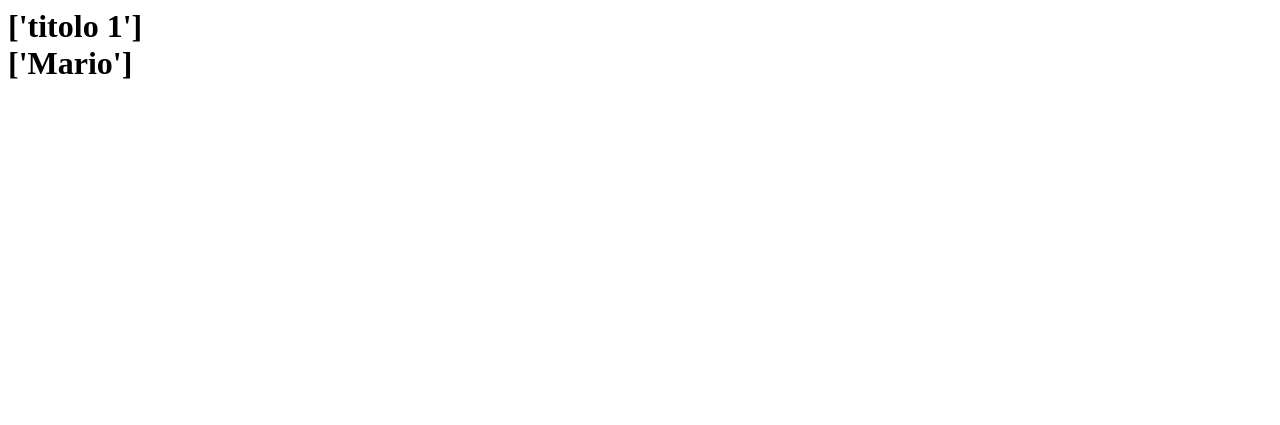
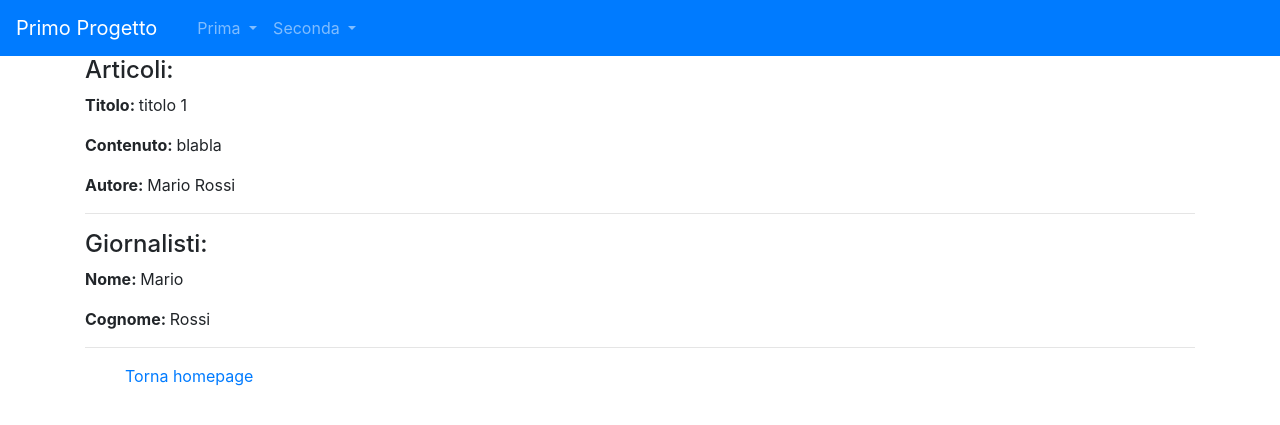
Before and after one commit to Niko3102/primo_progetto, a Django app: page /news/ in a window 1280 px wide. Shown: the top 425 px of the page. Run offline with Django 3.2, Linux system fonts and the light colour scheme; data comes from the database, SQL or seed files in the repository.

Commit message:
fine L16

```diff
--- /dev/null
+++ b/news/templates/homepage2.html
@@ -0,0 +1,22 @@
+{% extends 'base.html'%}
+{%block title%}
+    Articoli e Giornalisti
+{%endblock title%}
+{%block content%}
+<h4>Articoli:</h4>
+    {% for articolo in articoli %}
+        <p><strong>Titolo: </strong>{{ articolo.titolo }}</p>
+        <p> <strong>Contenuto: </strong>{{ articolo.contenuto }}</p>
+        <p> <strong>Autore: </strong>{{ articolo.giornalista}}</p>
+        <hr>
+{% endfor %}
+<h4>Giornalisti:</h4>
+    {% for giornalista in giornalisti %}
+        <p><strong>Nome: </strong>{{ giornalista.nome }}</p>
+        <p><strong>Cognome: </strong>{{ giornalista.cognome }}</p>
+        <hr>
+    {% endfor %}
+<ol>
+    <a href="{% url 'home'%}">Torna homepage</a>
+</ol>
+{%endblock content%}
--- a/news/views.py
+++ b/news/views.py
@@ -1,16 +1,9 @@
-from django.http import HttpResponse
+from django.shortcuts import render
 from .models import Articolo, Giornalista
 
 def home(request):
-    a = []
-    g = []
-    for art in Articolo.objects.all():
-        a.append(art.titolo)
-
-    for gio in Giornalista.objects.all():
-        g.append(gio.nome)
-
-    response = str(a) + "<br>" + str(g)
-    print(response)
-
-    return HttpResponse("<h1>" + response + "</h1>")
+    articoli = Articolo.objects.all()
+    giornalisti = Giornalista.objects.all()
+    context = {"articoli": articoli, "giornalisti": giornalisti}
+    print(context)
+    return render(request, "homepage2.html", context)
--- a/prima_app/templates/homepage.html
+++ b/prima_app/templates/homepage.html
@@ -19,4 +19,8 @@
         <li><a href="{% url 'seconda_app:elif'%}">esempio elif</a></li>
         <li><a href="{% url 'seconda_app:for'%}">esempio for</a></li>
     </ol>
+    <h3>News</h3>
+    <ol>
+        <li><a href="{% url 'news:homeview'%}">homepage|news</a></li>
+    </ol>
 {%endblock content%}
--- a/primo_progetto/settings.py
+++ b/primo_progetto/settings.py
@@ -60,7 +60,8 @@ TEMPLATES = [
         'BACKEND': 'django.template.backends.django.DjangoTemplates',
         'DIRS': [os.path.join(BASE_DIR, 'prima_app/templates'),
                  os.path.join(BASE_DIR, 'seconda_app/templates'),
-                 os.path.join(BASE_DIR, 'templates')
+                 os.path.join(BASE_DIR, 'news/templates'),
+                 os.path.join(BASE_DIR, 'templates'),
                  ],
         'APP_DIRS': True,
         'OPTIONS': {
```
Also changed, not shown: prima_app/views.py (line endings or trailing spaces).
